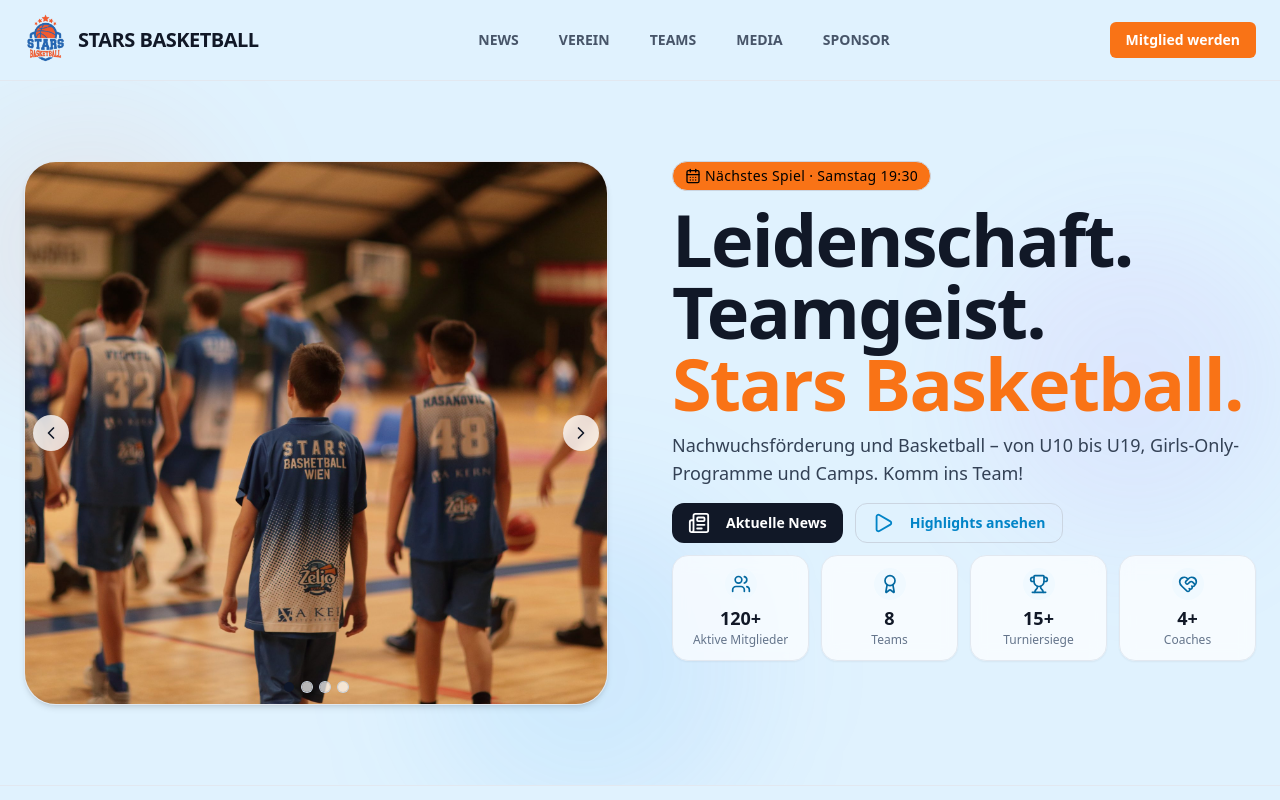
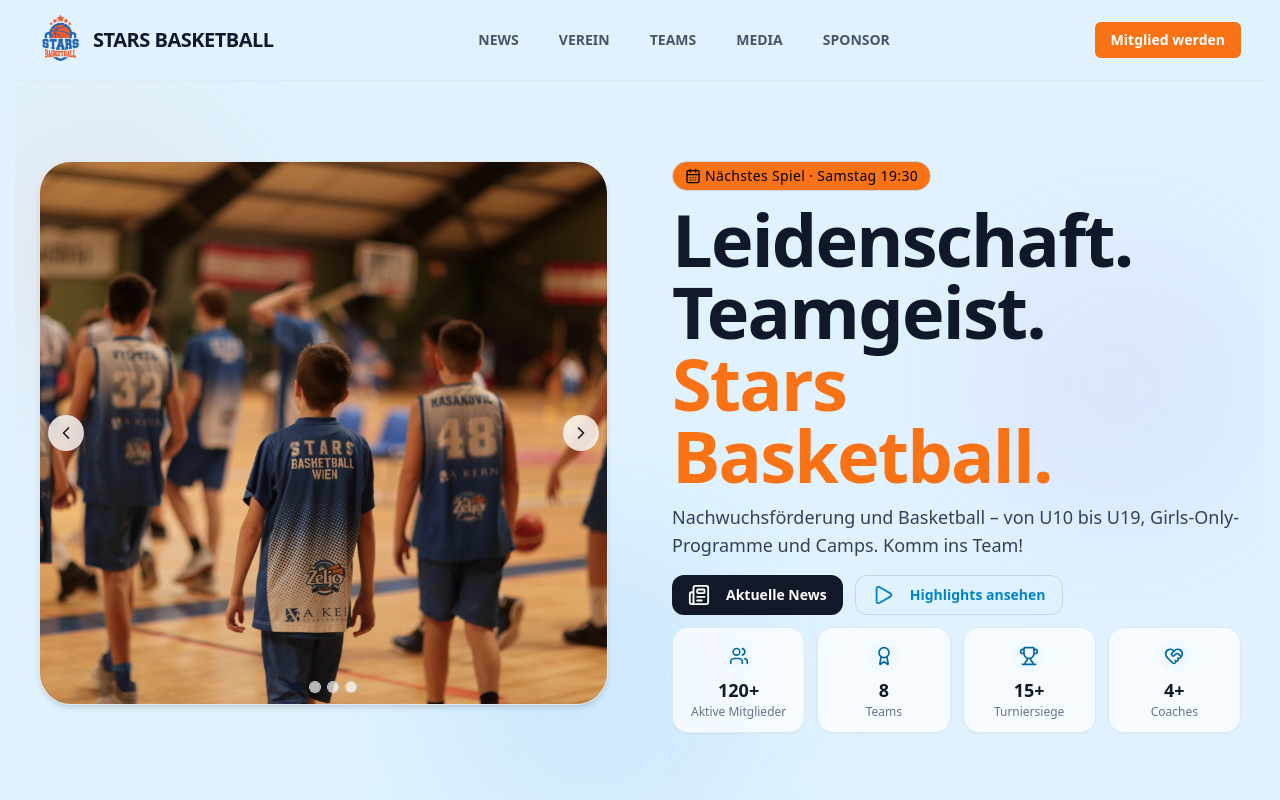
Before and after one commit to hamulicemir/stars-website, a Next.js app: page / in a window 1280 px wide. Shown: the top 800 px of the page. Built offline with nearby package versions, Linux system fonts and the light colour scheme.

Commit message:
fixed jumping header bug

```diff
--- a/app/globals.css
+++ b/app/globals.css
@@ -7,6 +7,16 @@
   --fg: 17 24 39;
 }
 html, body { height: 100%; }
+html {
+  /* Reserviert den Scrollbar-Bereich, damit Header/Container nicht springen */
+  scrollbar-gutter: stable both-edges;
+}
+@supports not (scrollbar-gutter: stable) {
+  html {
+    /* Fallback für Browser ohne scrollbar-gutter */
+    overflow-y: scroll;
+  }
+}
 body { background: rgb(var(--bg)); color: rgb(var(--fg)); }
 .container-7xl { @apply mx-auto max-w-7xl px-4 md:px-6; }
 .card { @apply rounded-2xl border border-slate-200 bg-white p-5 shadow-sm; }
--- a/components/ui/container.tsx
+++ b/components/ui/container.tsx
@@ -7,8 +7,10 @@
   children: React.ReactNode;
   className?: string;
 }) {
+  // Projektweit einheitliche Container-Maße, damit Header, Footer und Inhalte
+  // bündig abschließen und der Header beim Routenwechsel nicht "wandert".
   return (
-    <div className={`mx-auto w-full max-w-[1600px] px-6 ${className}`}>
+    <div className={`mx-auto w-full max-w-7xl px-4 md:px-6 ${className}`}>
       {children}
     </div>
   );
```
